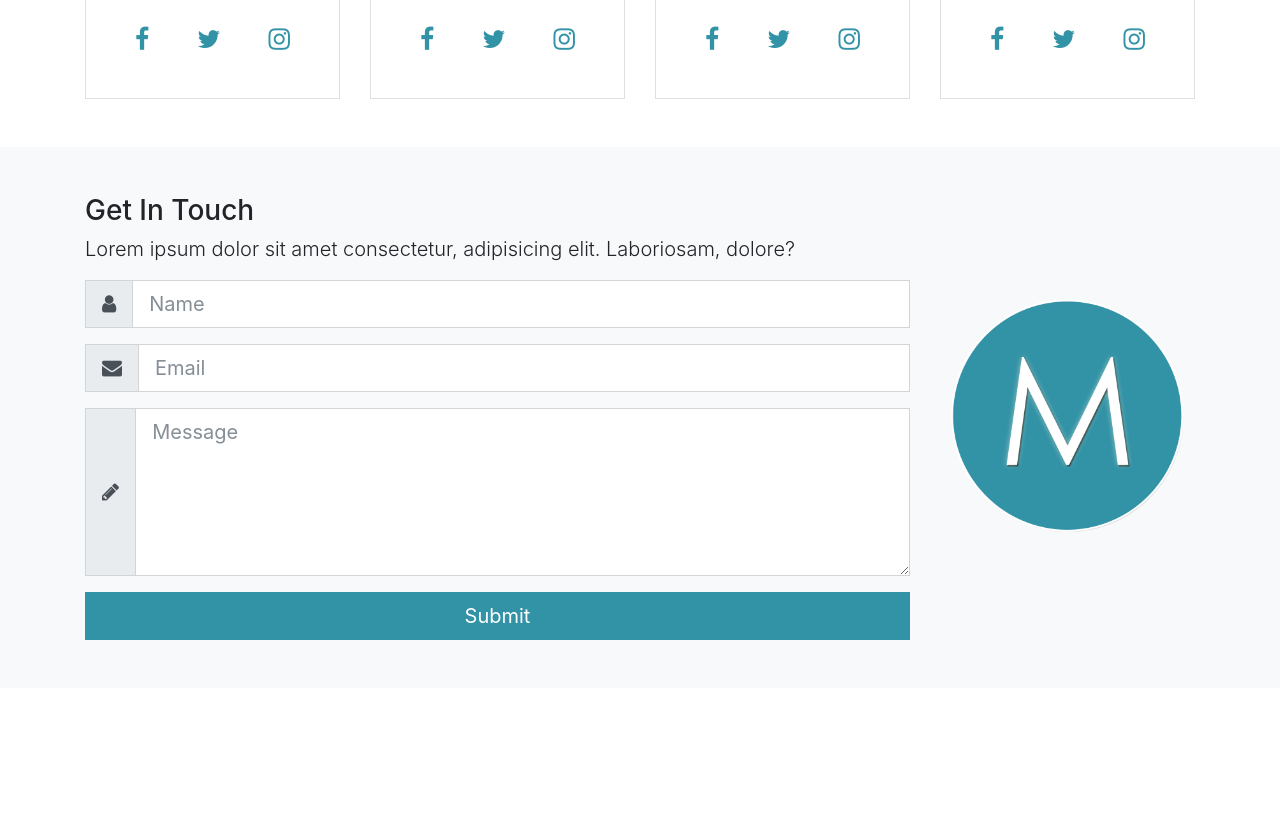
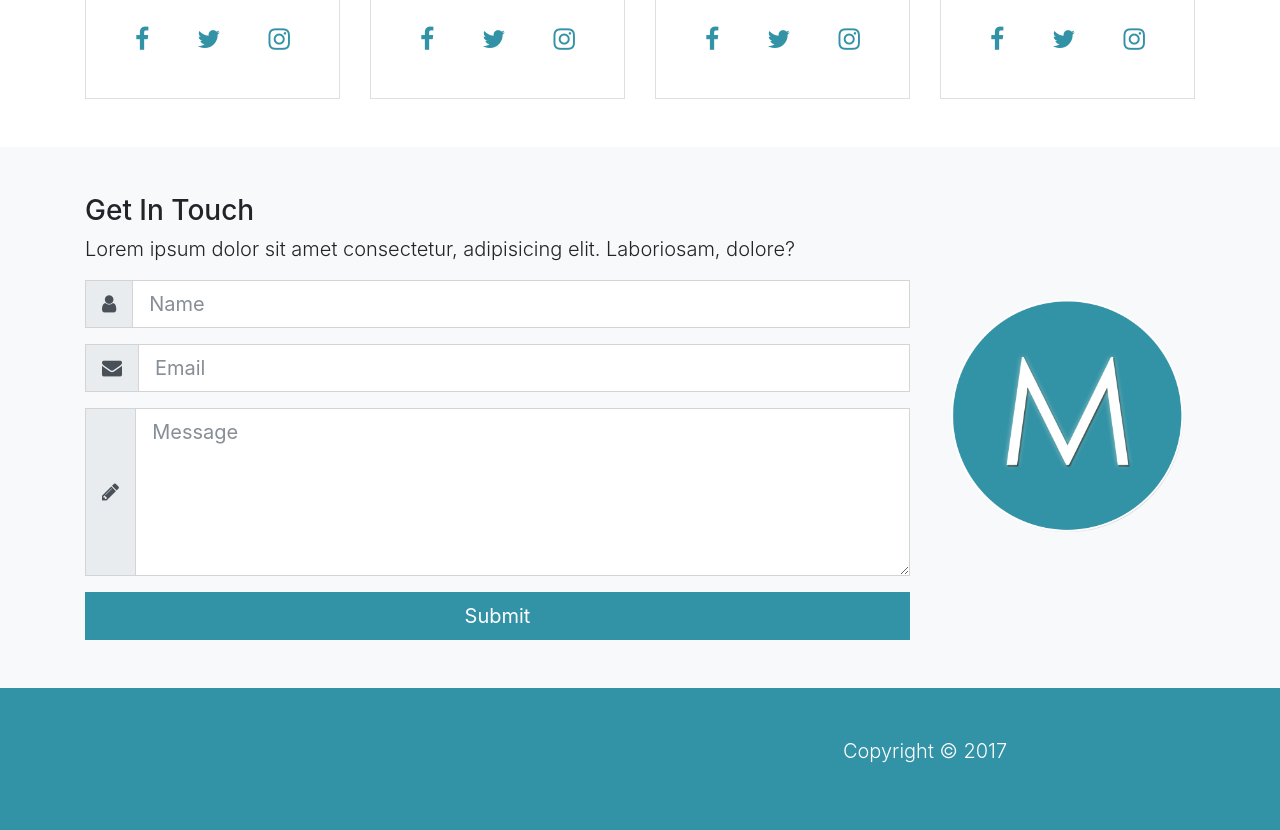
Before and after one commit to WebDevTuts/mizuxe_book_showcase_site, a website: page src/index.html in a window 1280 px wide. Shown: the part 2338-3168 px from the top of the page. Before the commit the page ends 3026 px from the top, so only its background shows below. Drawn offline with Linux system fonts and the light colour scheme.

Commit message:
Add markup for footer

```diff
--- a/src/index.html
+++ b/src/index.html
@@ -321,6 +321,16 @@
     </div>
   </section>
 
+  <footer id="main-footer" class="py-5 bg-primary text-white">
+    <div class="container">
+      <div class="row text-center">
+        <div class="col-md-6 ml-auto">
+          <p class="lead">Copyright &copy; 2017</p>
+        </div>
+      </div>
+    </div>
+  </footer>
+
   <script src="js/jquery.min.js"></script>
   <script src="js/popper.min.js"></script>
   <script src="js/bootstrap.min.js"></script>
```
